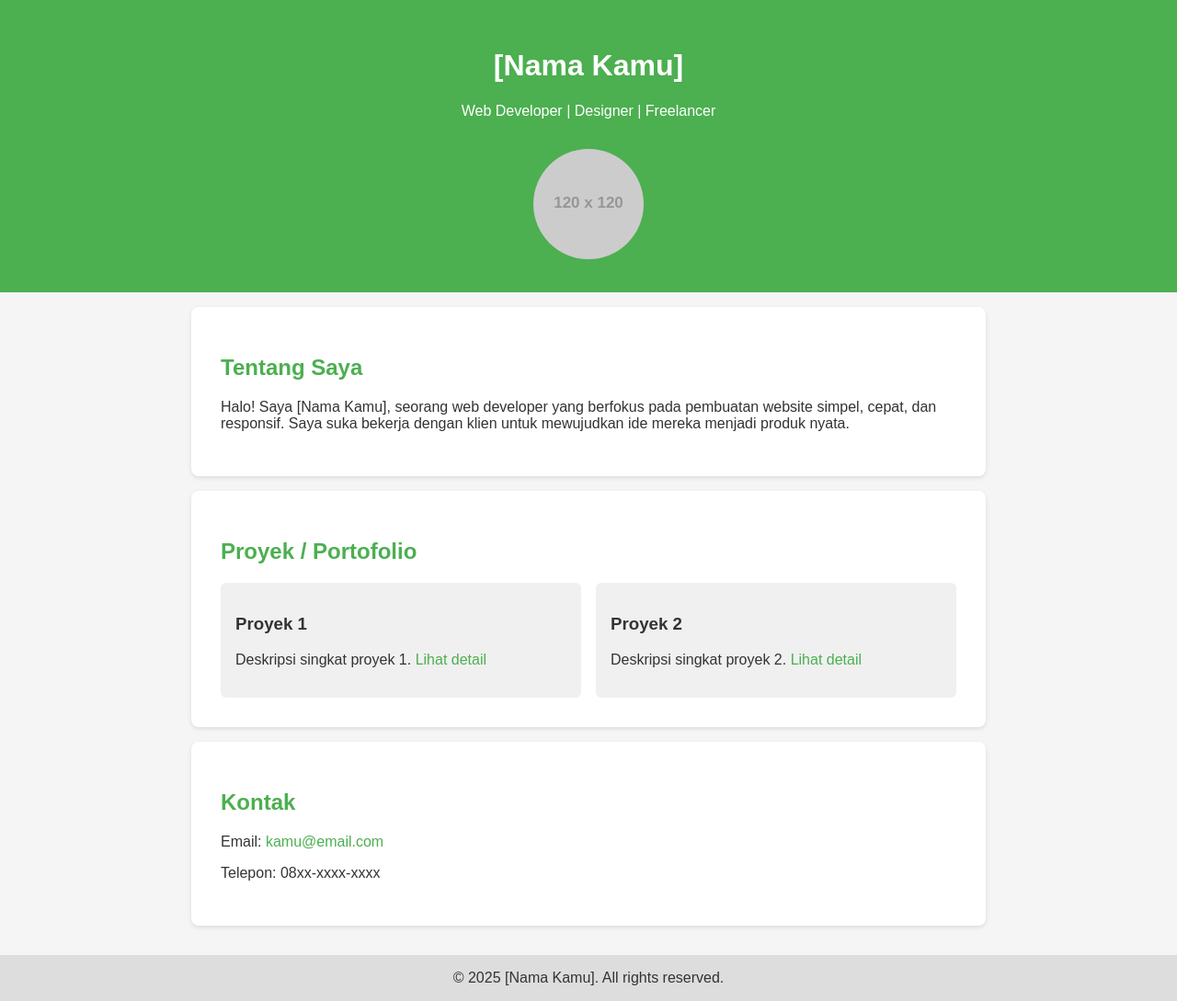
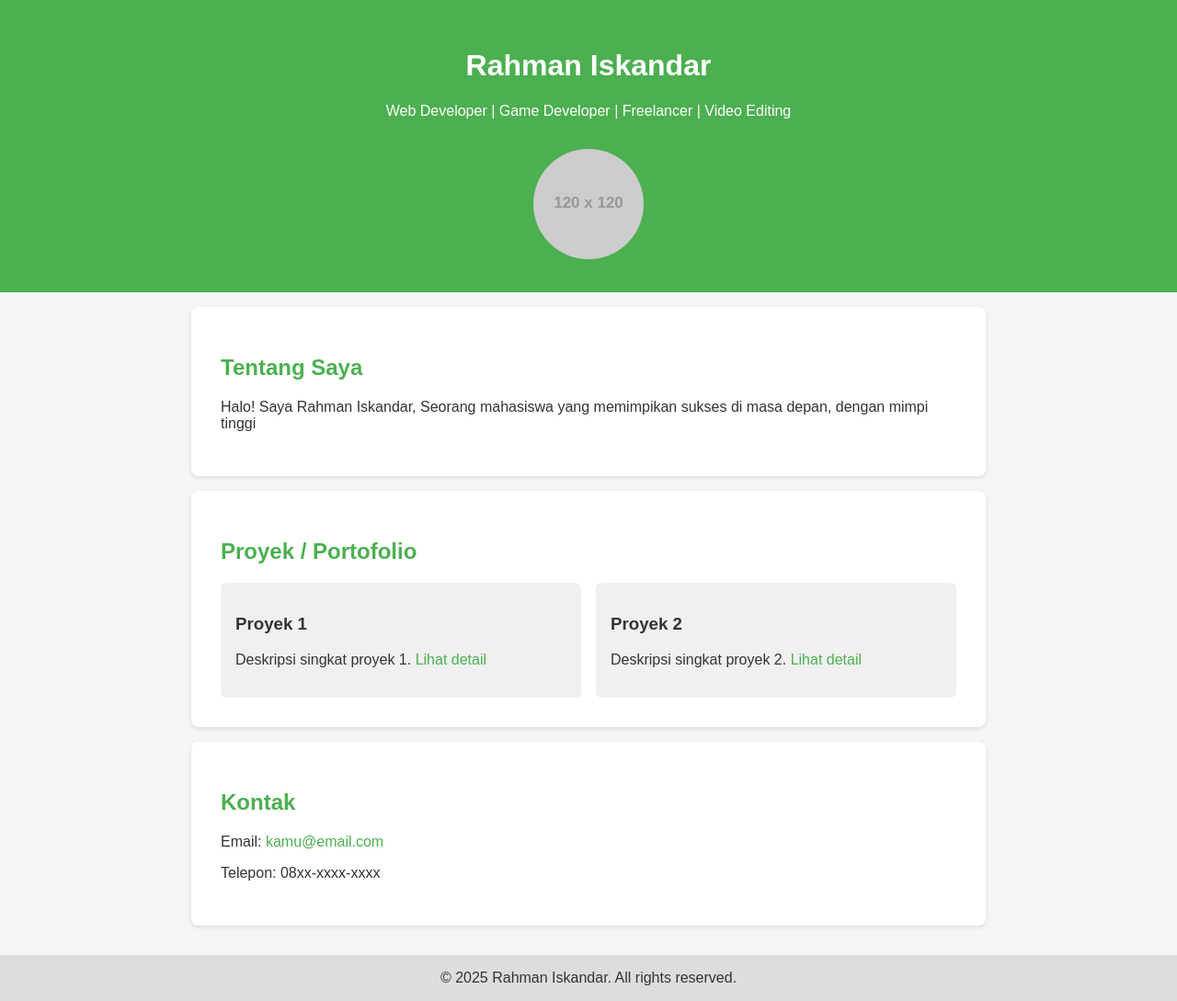
Before and after one commit to Rudheus/portfolio-rahman, a plain HTML site: page index.html in a window 1280 px wide. Shown: the whole page at 92% size. Drawn offline with Linux system fonts and the light colour scheme; placeholder pictures from the web are drawn by us.

Commit message:
Add files via upload

```diff
--- a/index.html
+++ b/index.html
@@ -3,7 +3,7 @@
 <head>
   <meta charset="UTF-8" />
   <meta name="viewport" content="width=device-width, initial-scale=1.0" />
-  <title>Portfolio - [Nama Kamu]</title>
+  <title>Portfolio - Rahman Iskandar</title>
   <style>
     body {
       font-family: Arial, sans-serif;
@@ -62,15 +62,16 @@
 </head>
 <body>
   <header>
-    <h1>[Nama Kamu]</h1>
-    <p>Web Developer | Designer | Freelancer</p>
+    <h1>Rahman Iskandar</h1>
+    <p>Web Developer | Game Developer | Freelancer | Video Editing
+    </p>
     <img src="https://via.placeholder.com/120" alt="Foto Profil">
   </header>
 
   <section>
     <h2>Tentang Saya</h2>
     <p>
-      Halo! Saya [Nama Kamu], seorang web developer yang berfokus pada pembuatan website simpel, cepat, dan responsif. Saya suka bekerja dengan klien untuk mewujudkan ide mereka menjadi produk nyata.
+      Halo! Saya Rahman Iskandar, Seorang mahasiswa yang memimpikan sukses di masa depan, dengan mimpi tinggi
     </p>
   </section>
 
@@ -95,7 +96,7 @@
   </section>
 
   <footer>
-    &copy; 2025 [Nama Kamu]. All rights reserved.
+    &copy; 2025 Rahman Iskandar. All rights reserved.
   </footer>
 </body>
 </html>
```
